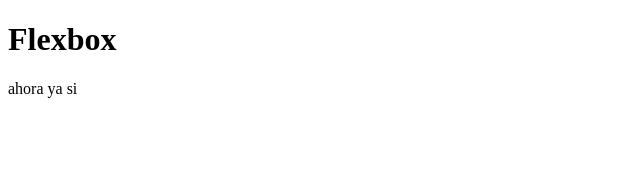
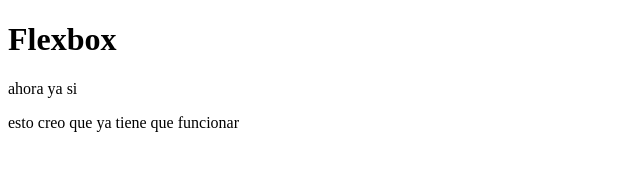
Before and after one commit to keruka21/flexbox-course, a website: page index.html in a window 1280 px wide. Shown: the whole page, without its empty margins (0-640 px from the left). Drawn offline with Linux system fonts and the light colour scheme.

```diff
--- a/index.html
+++ b/index.html
@@ -8,5 +8,6 @@
 <body>
     <h1>Flexbox</h1>
     <p>ahora ya si </p>
+    <p>esto creo que ya tiene que funcionar</p>
 </body>
 </html>
```
